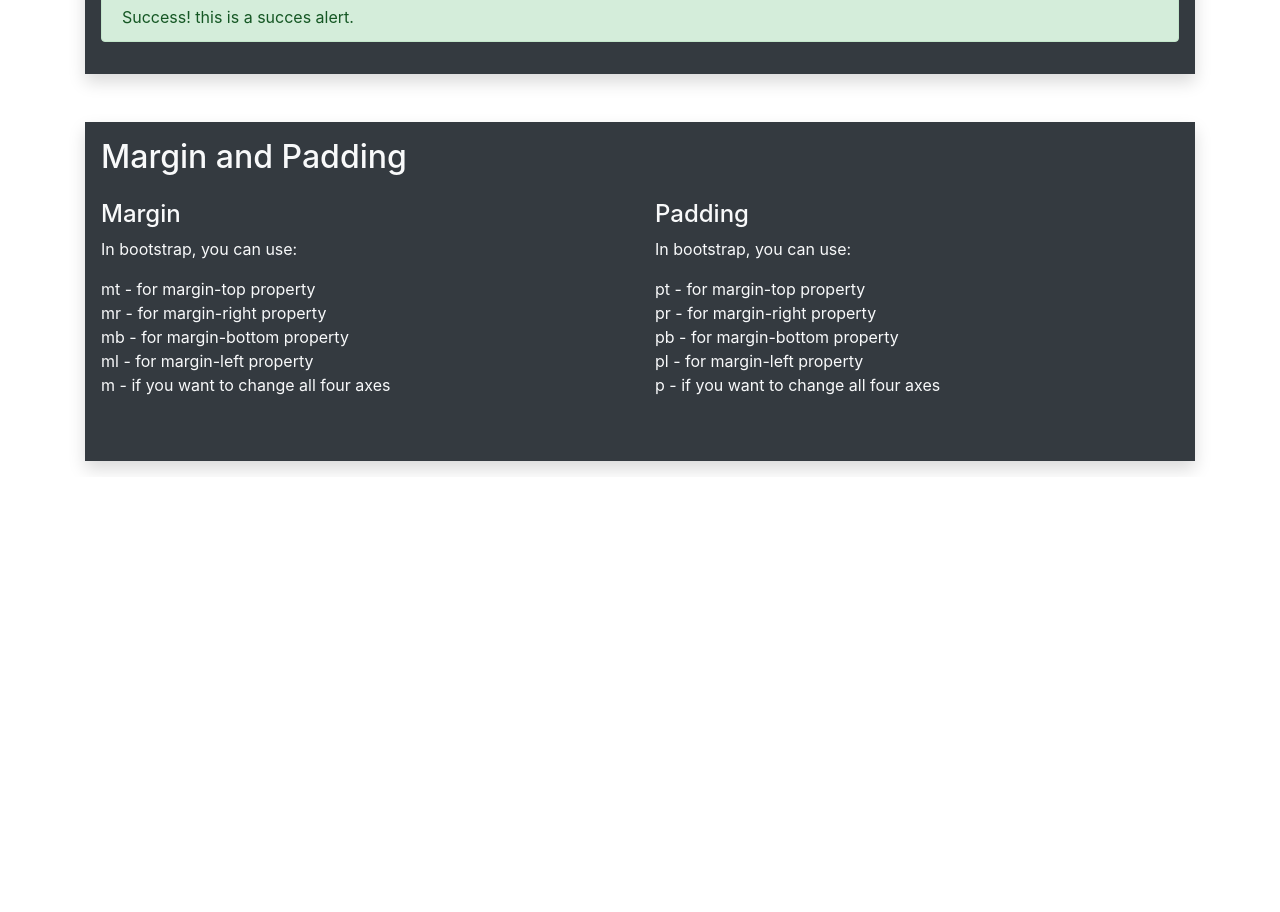
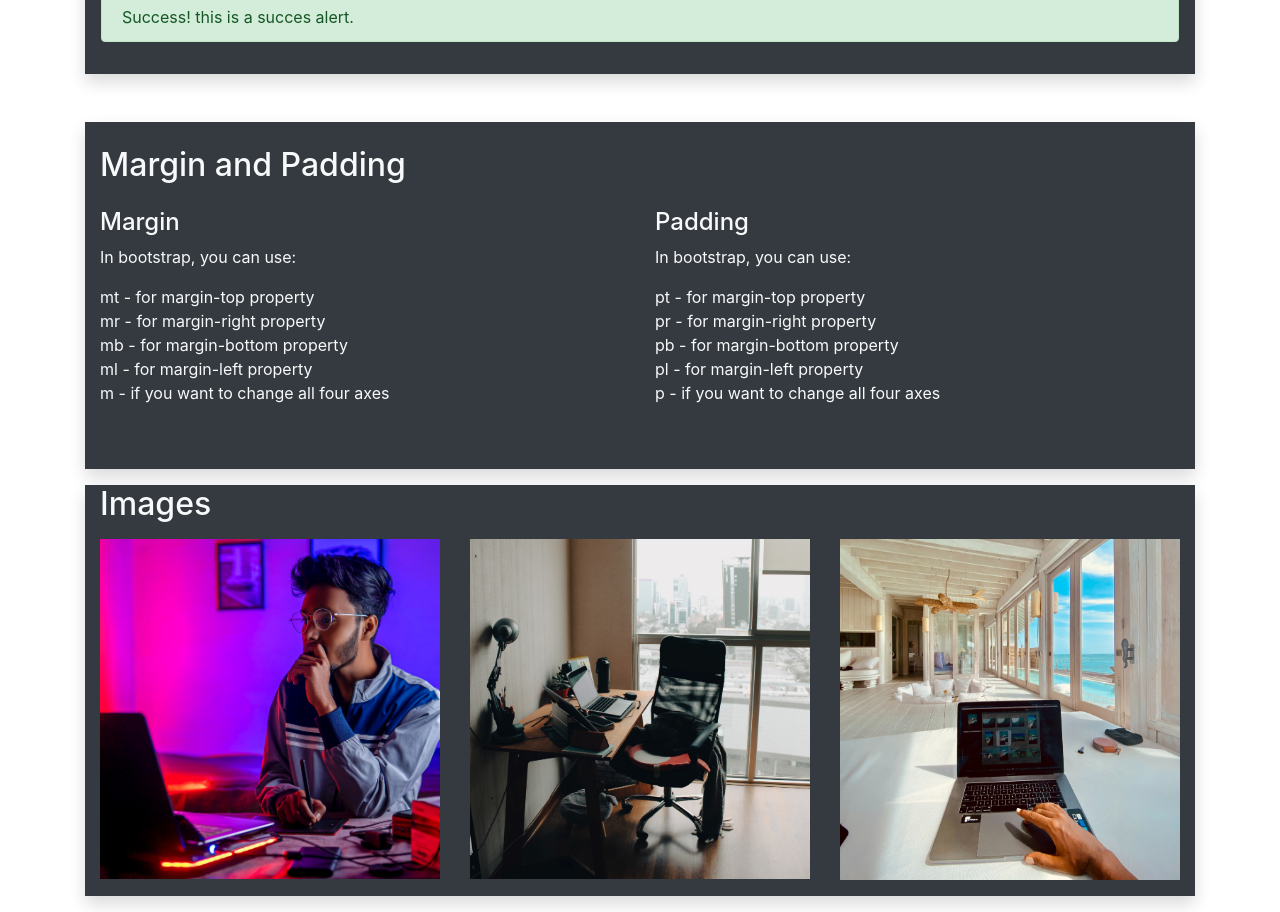
Before and after one commit to thiagoolivier/Bootstrap-Learning, a plain HTML site: page index.html in a window 1280 px wide. Shown: the part 1108-2020 px from the top of the page. Before the commit the page ends 1585 px from the top, so only its background shows below. Drawn offline with nearby package versions, Linux system fonts and the light colour scheme.

Commit message:
Changes to be committed: 	new file:   img/abhishek-rai-kostsFVW59s-unsplash.jpg 	new file:   img/elba-sindoni-abX2lYmz2Vk-unsplash.jpg 	new file:   img/ishan-seefromthesky-c2CUKwbKQPg-unsplash.jpg 	modified:   index.html
Changes made:
    added an "image" section to start describing about this matter.

```diff
--- a/index.html
+++ b/index.html
@@ -75,10 +75,10 @@
             </div>
         </div>
         <div class="shadow bg-dark text-light mb-3">
-            <div class="container p-3">
+            <div class="container pt-4 pb-5">
                 <h2 class="mb-4">Margin and Padding</h2>
-                <div class="m-p-content row p-0">
-                    <div class="m-content col-sm-6 mb-5">
+                <div class="m-p-content row">
+                    <div class="m-content col-md-6 mb-3">
                         <h4>Margin</h4>
                         <p>In bootstrap, you can use:</p>
                         <ul>
@@ -89,7 +89,7 @@
                             <li>m - if you want to change all four axes</li>
                         </ul>
                     </div>
-                    <div class="p-content col-sm-6 mb-5">
+                    <div class="p-content col-md-6">
                         <h4>Padding</h4>
                         <p>In bootstrap, you can use:</p>
                         <ul>
@@ -99,6 +99,23 @@
                             <li>pl - for margin-left property</li>
                             <li>p - if you want to change all four axes</li>
                         </ul>
+                    </div>
+                </div>
+            </div>
+        </div>
+        <div class="shadow bg-dark text-light mb-3">
+            <div class="container pb-3">
+                <h2 class="mb-3">Images</h2>
+                <div class="row">
+                    <div class="col-md-4">
+                        <img class="img-fluid" src="img/abhishek-rai-kostsFVW59s-unsplash.jpg" alt="a man looking at a notebook.">
+                    </div>
+                    <div class="col-md-4">
+                        <img class="img-fluid" src="img/elba-sindoni-abX2lYmz2Vk-unsplash.jpg" alt="a working office with a chair.">
+                    </div>
+                    <div class="col-md-4">
+                        <img class="img-fluid" src="img/ishan-seefromthesky-c2CUKwbKQPg-unsplash.jpg"
+                            alt="a person using it's personal notebook.">
                     </div>
                 </div>
             </div>
```
Also changed, not shown: img/abhishek-rai-kostsFVW59s-unsplash.jpg (added), img/elba-sindoni-abX2lYmz2Vk-unsplash.jpg (added), img/ishan-seefromthesky-c2CUKwbKQPg-unsplash.jpg (added).
